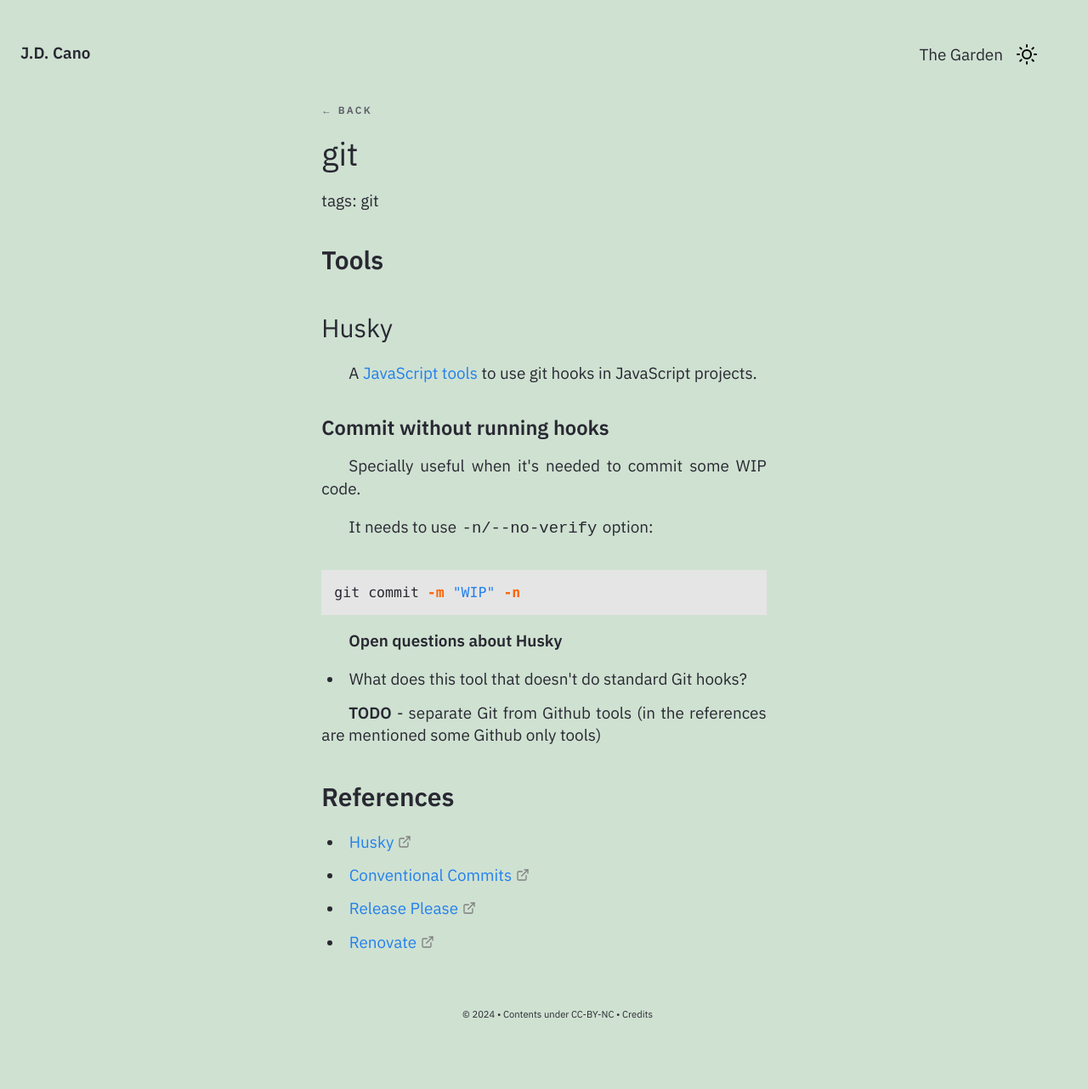
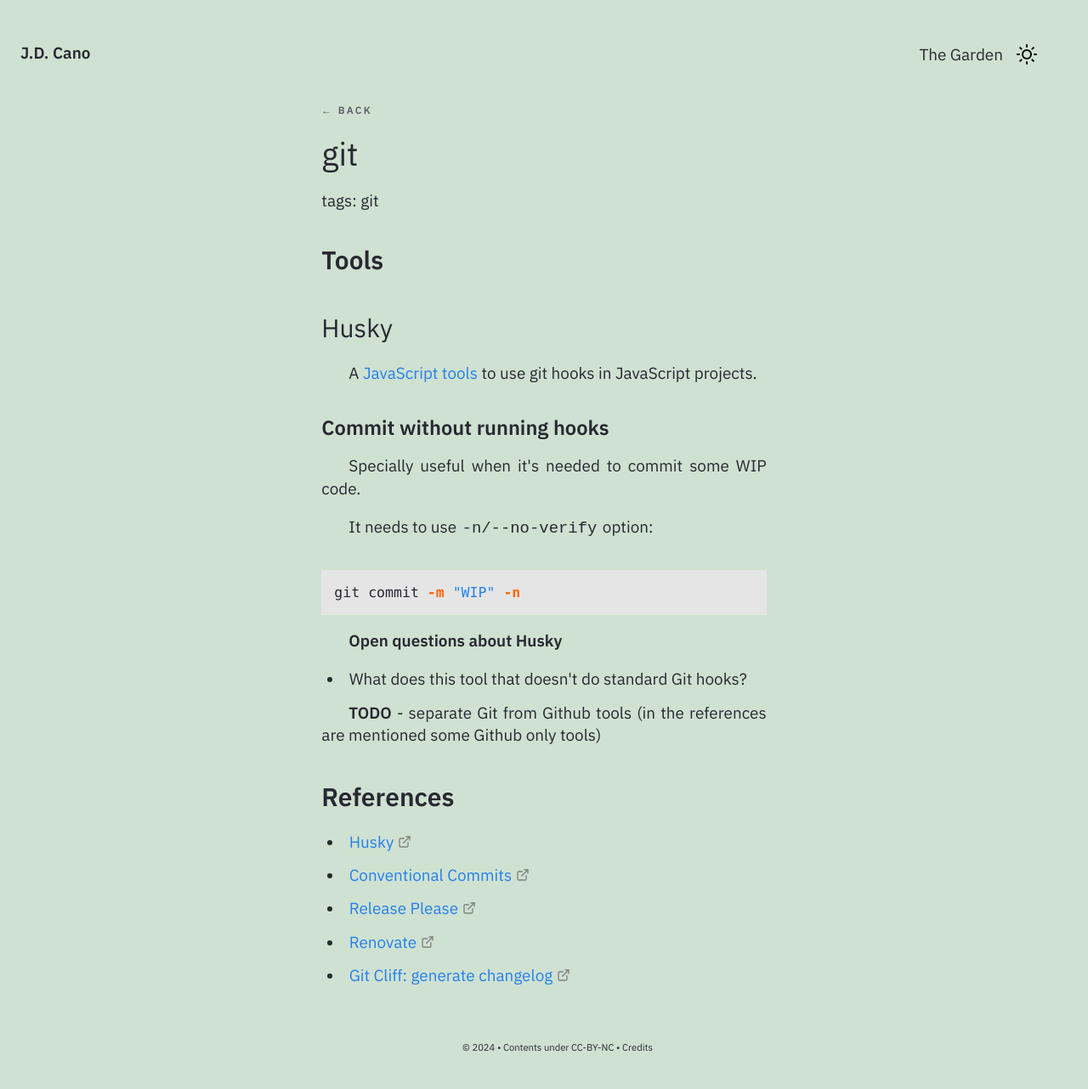
Before and after one commit to Gorzas/gorzas.github.io, a Jekyll site: the page built from _notes/Public/tech/git.md, in a window 1280 px wide. Shown: the whole page at 85% size. Built offline with Jekyll 4.4.1, drawn with Linux system fonts in a browser that asks for light colours; before the commit the page ends 1243 px from its top, so only the background shows below that.

Commit message:
Update git.md

```diff
--- a/_notes/Public/tech/git.md
+++ b/_notes/Public/tech/git.md
@@ -35,3 +35,4 @@ git commit -m "WIP" -n
 - [Conventional Commits](https://www.conventionalcommits.org/en/v1.0.0/)
 - [Release Please](https://github.com/googleapis/release-please)
 - [Renovate](https://github.com/renovatebot/renovate)
+- [Git Cliff: generate changelog](https://git-cliff.org/)
```
